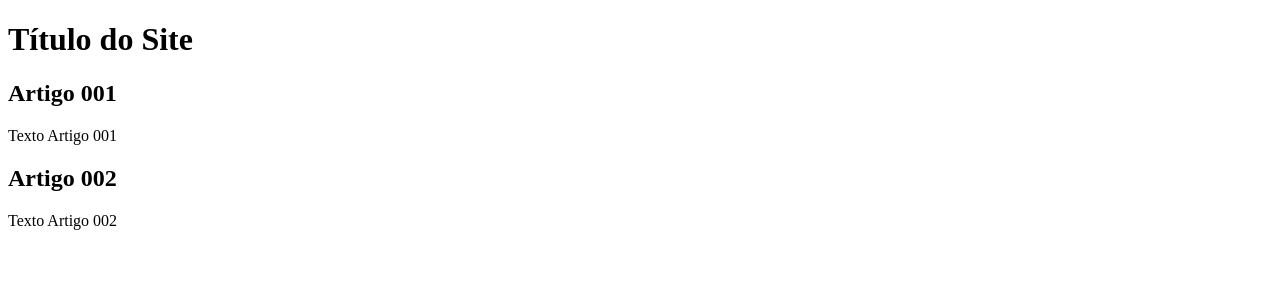
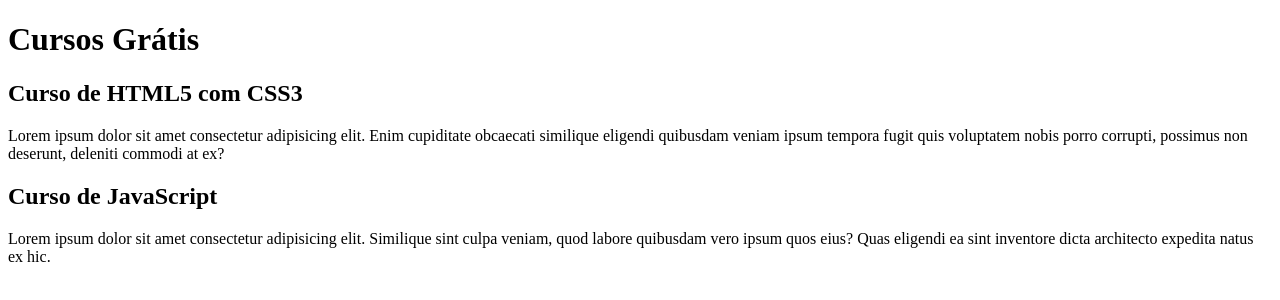
Before and after one commit to DevisInerd/project-web, a plain HTML site: page index.html in a window 1280 px wide. Drawn offline with Linux system fonts and the light colour scheme.

Commit message:
comecei a escrever o conteúdo

```diff
--- a/index.html
+++ b/index.html
@@ -9,15 +9,15 @@
 <body>
     <main>
         <header>
-            <h1>Título do Site</h1>
+            <h1>Cursos Grátis</h1>
         </header>
         <article>
-            <h2>Artigo 001</h2>
-            <p>Texto Artigo 001</p>
+            <h2>Curso de HTML5 com CSS3</h2>
+            <p>Lorem ipsum dolor sit amet consectetur adipisicing elit. Enim cupiditate obcaecati similique eligendi quibusdam veniam ipsum tempora fugit quis voluptatem nobis porro corrupti, possimus non deserunt, deleniti commodi at ex?</p>
         </article>
         <article>
-            <h2>Artigo 002</h2>
-            <p>Texto Artigo 002</p>
+            <h2>Curso de JavaScript</h2>
+            <p>Lorem ipsum dolor sit amet consectetur adipisicing elit. Similique sint culpa veniam, quod labore quibusdam vero ipsum quos eius? Quas eligendi ea sint inventore dicta architecto expedita natus ex hic.</p>
         </article>
     </main>
 
```
